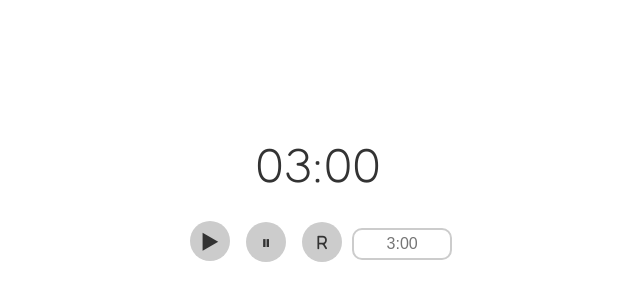
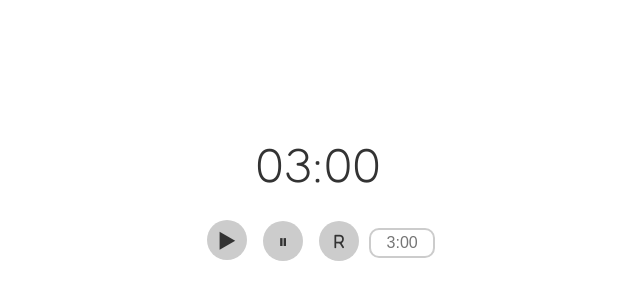
Before and after one commit to Sheep999-ctrl/timer-widget, a plain HTML site: page index.html in a window 1280 px wide. Shown: the part 202-502 px from the top of the page, without its empty margins (322-962 px from the left). Drawn offline with Linux system fonts and the light colour scheme.

Commit message:
Update index.html

```diff
--- a/index.html
+++ b/index.html
@@ -28,14 +28,15 @@
         margin-bottom: 15px;
     }
 
+    /* 自由入力欄をさらに短く */
     .time-input {
-        padding: 5px 8px;
+        padding: 4px 6px;
         font-size: 1rem;
         border: 2px solid #ccc;
         border-radius: 10px;
         margin-top: 20px;
         text-align: center;
-        width: 80px;
+        width: 50px;  /* 短くしました */
     }
 
     .icon-btn {
@@ -72,7 +73,7 @@
     <input id="setTime" class="time-input" placeholder="3:00">
 </div>
 
-<!-- 最初のアラーム音 -->
+<!-- 終了音（最初のアラーム音） -->
 <audio id="alarmSound" preload="auto">
     <source src="https://actions.google.com/sounds/v1/alarms/alarm_clock.ogg" type="audio/ogg">
 </audio>
@@ -82,7 +83,6 @@ let time = 180;
 let timer = null;
 let alarmPlayed = false;
 
-// 入力文字列を秒に変換
 function parseInput(input) {
     if (input.includes(":")) {
         const [m, s] = input.split(":").map(Number);
@@ -91,14 +91,12 @@ function parseInput(input) {
     return Number(input);
 }
 
-// タイマー表示更新
 function updateDisplay() {
     document.getElementById("display").textContent =
         String(Math.floor(time / 60)).padStart(2, '0') + ":" +
         String(time % 60).padStart(2, '0');
 }
 
-// タイマー開始
 function startTimer() {
     if (timer) return;
 
@@ -111,7 +109,6 @@ function startTimer() {
 
     alarmPlayed = false;
 
-    // ユーザー操作で音を読み込む（自動再生制限回避）
     const audio = document.getElementById("alarmSound");
     audio.play().then(() => audio.pause()).catch(()=>{});
 
@@ -131,13 +128,11 @@ function startTimer() {
     }, 1000);
 }
 
-// タイマー停止
 function stopTimer() {
     clearInterval(timer);
     timer = null;
 }
 
-// タイマーリセット
 function resetTimer() {
     clearInterval(timer);
     timer = null;
```
